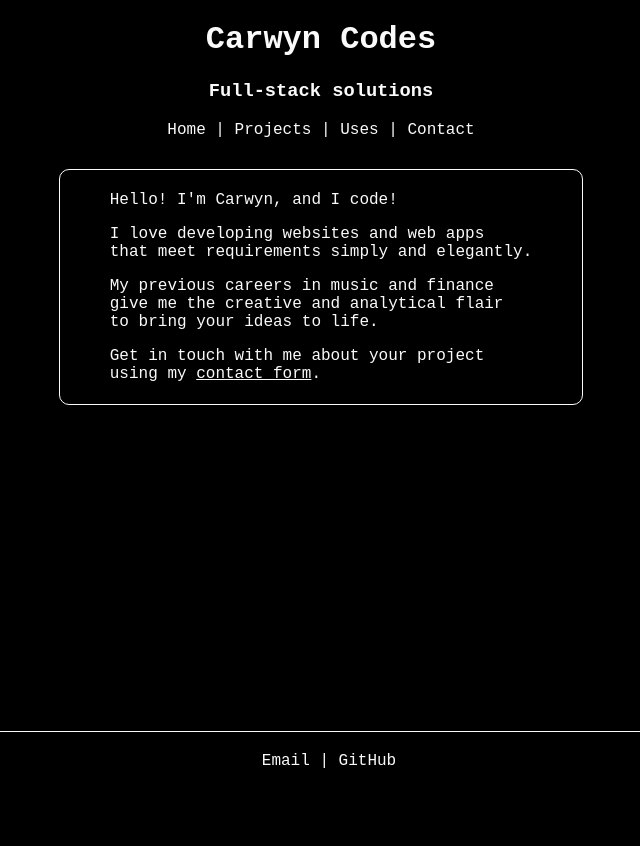
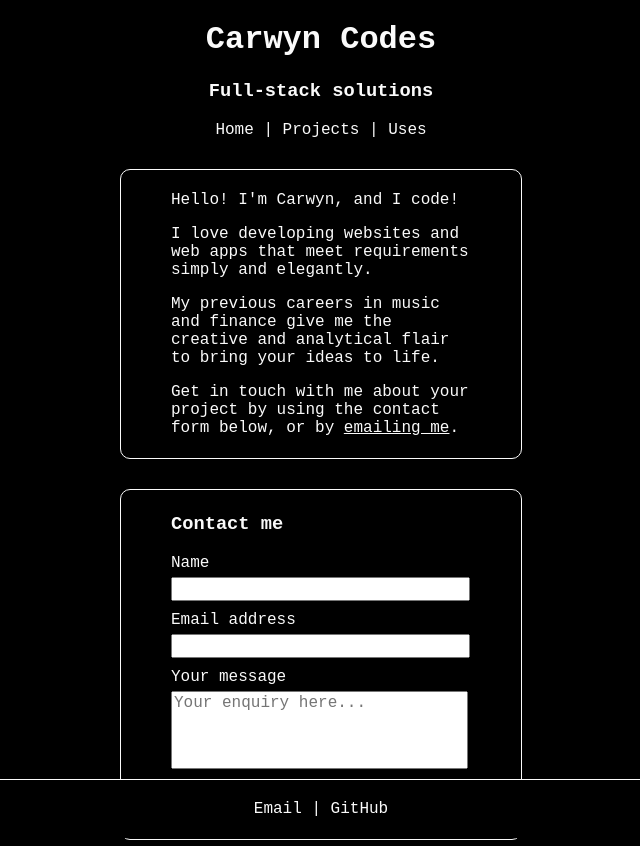
Before and after one commit to carwynteifion/nuxt-portfolio-site, a Nuxt app: page / in a window 1280 px wide. Shown: the whole page, without its empty margins (319-959 px from the left). Before the commit the page ends 800 px from the top, so only its background shows below. Built offline with nearby package versions, Linux system fonts and the light colour scheme.

Commit message:
Add content to all pages, fix CSS

```diff
--- a/app.vue
+++ b/app.vue
@@ -1,11 +1,9 @@
 <script setup lang="ts">
 useHead({
   titleTemplate: (titleChunk) => {
-    return titleChunk
-    ? `${titleChunk} - Carwyn Codes`
-    : `Carwyn Codes`;
+    return titleChunk ? `${titleChunk} - Carwyn Codes` : `Carwyn Codes`;
   },
-})
+});
 </script>
 
 <template>
--- a/components/AppBar.vue
+++ b/components/AppBar.vue
@@ -1,30 +1,24 @@
 <template>
-    <nav id="navbar">
-      <NuxtLink id="home-link" to="/">Home</NuxtLink> |
-      <NuxtLink id="projects-link" to="/projects">Projects</NuxtLink> |
-      <NuxtLink id="uses-link" to="/uses">Uses</NuxtLink> |
-      <NuxtLink id="contact-link" to="/contact">Contact</NuxtLink>
-    </nav>
+  <nav id="navbar">
+    <NuxtLink id="home-link" to="/">Home</NuxtLink> |
+    <NuxtLink id="projects-link" to="/projects">Projects</NuxtLink> |
+    <NuxtLink id="uses-link" to="/uses">Uses</NuxtLink>
+  </nav>
 </template>
 
 <style scoped>
 #home-link:hover,
 #home-link:active {
-  color:red;
+  color: red;
 }
 
 #projects-link:hover,
 #projects-link:active {
-  color:yellow;
+  color: yellow;
 }
 
 #uses-link:hover,
 #uses-link:active {
-  color:cyan;
-}
-
-#contact-link:hover,
-#contact-link:active {
-  color:lime;
+  color: cyan;
 }
 </style>
--- a/components/AppFooter.vue
+++ b/components/AppFooter.vue
@@ -1,17 +1,20 @@
 <template>
-  <nav id="navbar-footer">
+  <footer id="navbar-footer">
     <NuxtLink to="mailto:hello@carwyncodes.dev">Email</NuxtLink> |
-    <NuxtLink to="https://www.github.com/carwynteifion/" external target="_blank">GitHub</NuxtLink>
-  </nav>
+    <NuxtLink
+      to="https://www.github.com/carwynteifion/"
+      external
+      target="_blank"
+      >GitHub</NuxtLink
+    >
+  </footer>
 </template>
 
 <style scoped>
-  nav {
-    position: fixed;
-    bottom: 30px;
-    width: 100%;
-    border-top: 1px solid #fafafa;
-    padding-top: 20px;
-    background: #000;
-  }
+footer {
+  width: 100%;
+  border-top: 1px solid #fafafa;
+  padding: 20px;
+  background: #000;
+}
 </style>
--- a/layouts/default.vue
+++ b/layouts/default.vue
@@ -2,18 +2,26 @@
 const route = useRoute();
 
 useHead({
-  meta: [{ property: 'og:title', content: `Carwyn Codes - ${route.meta.title}` }]
+  meta: [
+    { property: "og:title", content: `Carwyn Codes - ${route.meta.title}` },
+  ],
 });
 </script>
 
 <template>
-  <div id="title">
-    <h1><NuxtLink to="/">Carwyn Codes</NuxtLink></h1>
-    <h3>Full-stack solutions</h3>
-    <AppBar />
-  </div>
-  <slot />
-    <AppFooter />
+  <body>
+    <header id="title">
+      <h1><NuxtLink to="/">Carwyn Codes</NuxtLink></h1>
+      <h3>Full-stack solutions</h3>
+      <AppBar />
+    </header>
+    <main>
+      <slot />
+    </main>
+    <div id="footer">
+      <AppFooter />
+    </div>
+  </body>
 </template>
 
 <style>
@@ -25,11 +33,28 @@ a:link,
 a:visited,
 #title,
 #navbar,
-#navbar-footer {
+#navbar-footer,
+#footer {
+  bottom: 0;
   font-family: monospace, sans-serif;
   color: #fafafa;
   text-decoration: none;
   text-align: center;
+}
+
+main {
+  height: 80vh;
+}
+
+#footer {
+  width: 100%;
+  display: flex;
+  align-items: center;
+  justify-content: center;
+}
+
+body {
+  clear: both;
 }
 
 a:hover,
@@ -37,9 +62,18 @@ a:active {
   color: #bbb;
 }
 
+p,
+h3,
+form {
+  font-family: monospace, sans-serif;
+  color: #fafafa;
+}
+
 .flex-container {
   display: flex;
   justify-content: center;
+  align-items: center;
+  flex-direction: column;
 }
 
 .white-curved-border {
@@ -47,5 +81,6 @@ a:active {
   border-radius: 10px;
   margin-top: 30px;
   padding: 5px 50px;
+  max-width: 300px;
 }
 </style>
--- a/package.json
+++ b/package.json
@@ -10,6 +10,7 @@
     "postinstall": "nuxt prepare"
   },
   "dependencies": {
+    "@emailjs/browser": "^4.3.3",
     "nuxt": "^3.11.2",
     "vue": "^3.4.21",
     "vue-router": "^4.3.0"
--- a/pages/contact.vue
+++ /dev/null
@@ -1,10 +0,0 @@
-<script setup lang="ts">
-definePageMeta({
-    layout: 'default',
-    title: 'Contact'
-})
-useHead({
-    title: 'Contact'
-})
-</script>
-<template></template>
--- a/pages/index.vue
+++ b/pages/index.vue
@@ -1,11 +1,36 @@
 <script setup lang="ts">
+import { ref } from "vue";
+import emailjs from "@emailjs/browser";
+
+const formRef: Ref<HTMLFormElement | null> = ref(null);
+
+const sendEmail = () => {
+  if (formRef.value) {
+    emailjs
+      .sendForm("contact_service", "contact_form", formRef.value, {
+        publicKey: "OxWbN1P0UEvnxoSGF",
+      })
+      .then(
+        () => {
+          console.log("SUCCESS!");
+        },
+        (error) => {
+          console.log("FAILED...", error.text);
+        }
+      );
+  } else {
+    console.error("Form reference is null.");
+  }
+};
+
 definePageMeta({
-    layout: 'default',
-    title: 'Home'
+  layout: "default",
+  title: "Home",
 });
+
 useHead({
-    title: 'Home'
-})
+  title: "Home",
+});
 </script>
 <template>
   <div class="flex-container">
@@ -14,32 +39,42 @@ useHead({
         <p>Hello! I'm Carwyn, and I code!</p>
       </div>
       <div>
-                <p>I love developing websites and web apps
-                <br />
-                that meet requirements simply and elegantly.</p>
+        <p>
+          I love developing websites and web apps that meet requirements simply
+          and elegantly.
+        </p>
       </div>
       <div>
-                <p>My previous careers in music and finance
-                <br />
-                give me the creative and analytical flair
-                <br />
-                to bring your ideas to life.</p>
+        <p>
+          My previous careers in music and finance give me the creative and
+          analytical flair to bring your ideas to life.
+        </p>
       </div>
       <div>
-                <p>Get in touch with me about your project
-                <br />
-                using my <NuxtLink to="/contact">contact form</NuxtLink>.</p>
+        <p>
+          Get in touch with me about your project by using the contact form below, or by
+          <NuxtLink to="mailto:hello@carwyncodes.dev">emailing me</NuxtLink>.
+        </p>
       </div>
+    </div>
+    <div class="white-curved-border">
+      <h3>Contact me</h3>
+      <form ref="form" @submit.prevent="sendEmail">
+        <label>Name</label><br />
+        <input type="text" name="user_name" required/><br />
+        <label>Email address</label><br />
+        <input type="email" name="user_email" required/><br />
+        <label>Your message</label><br />
+        <textarea name="message" placeholder="Your enquiry here..." rows="4" cols="28" maxlength="250"></textarea><br />
+        <div id="submit">
+          <input id="submit-button" type="submit" value="Send" />
+        </div>
+      </form>
     </div>
   </div>
 </template>
 
 <style scoped>
-p {
-    font-family: monospace, sans-serif;
-    color: #fafafa;
-}
-
 a {
   text-decoration: underline !important;
 }
@@ -48,4 +83,33 @@ a:hover,
 a:active {
   color: magenta !important;
 }
+
+textarea {
+  resize: none;
+}
+
+#submit {
+  text-align: center;
+  font-family: monospace, sans-serif;
+}
+
+input, textarea {
+  margin-top: 5px;
+  margin-bottom: 10px;
+  font-family: monospace, sans-serif;
+  font-size: 1rem;
+  width: 97%;
+}
+
+#submit-button {
+  color: #fafafa;
+  font-family: monospace, sans-serif;
+  background: #000;
+  border-radius: 5px;
+  border: 1px solid #fafafa;
+  font-size: 1.25rem;
+  max-width: fit-content;
+  padding: 5px 10px;
+}
+
 </style>
--- a/pages/projects.vue
+++ b/pages/projects.vue
@@ -1,10 +1,19 @@
 <script setup lang="ts">
 definePageMeta({
-    layout: 'default',
-    title: 'Projects'
-})
+  layout: "default",
+  title: "Projects",
+});
 useHead({
-    title: 'Projects'
-})
+  title: "Projects",
+});
 </script>
-<template></template>
+<template>
+  <div class="flex-container">
+    <div class="white-curved-border">
+      <div id="hello">
+        <h3><NuxtLink to="https://github.com/carwynteifion/nuxt-portfolio-site" external>Portfolio website</NuxtLink></h3>
+        <p>This website! Click the title to view the source code.</p>
+      </div>
+    </div>
+  </div>
+</template>
--- a/pages/uses.vue
+++ b/pages/uses.vue
@@ -1,10 +1,24 @@
 <script setup lang="ts">
 definePageMeta({
-    layout: 'default',
-    title: 'uses'
-})
+  layout: "default",
+  title: "uses",
+});
 useHead({
-    title: 'Uses'
-})
+  title: "Uses",
+});
 </script>
-<template></template>
+<template>
+    <div class="flex-container">
+        <div>
+            <h3>Frontend</h3>
+        </div>
+        <div class="frontend white-curved-border">
+            <div>
+            </div>
+        </div>
+        <div>
+            <h3>Backend</h3>
+        </div>
+        <div class="backend white-curved-border"></div>
+    </div>
+</template>
```
Also changed, not shown: 1 other file (tests, documents, lock files or other folders). Lines whose indentation alone changed are shown as unchanged.
